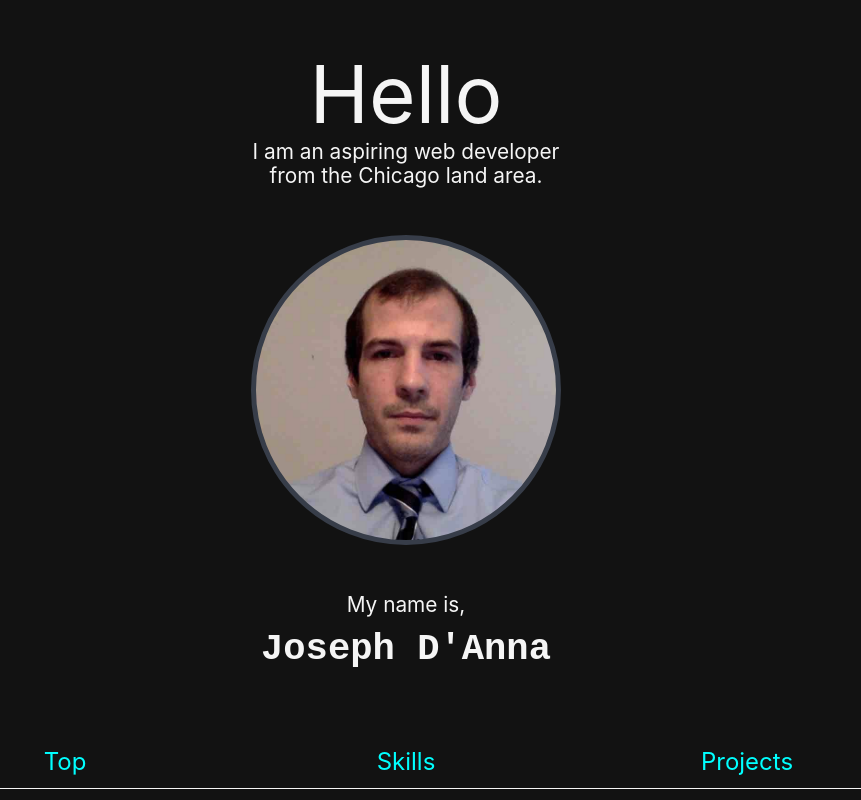
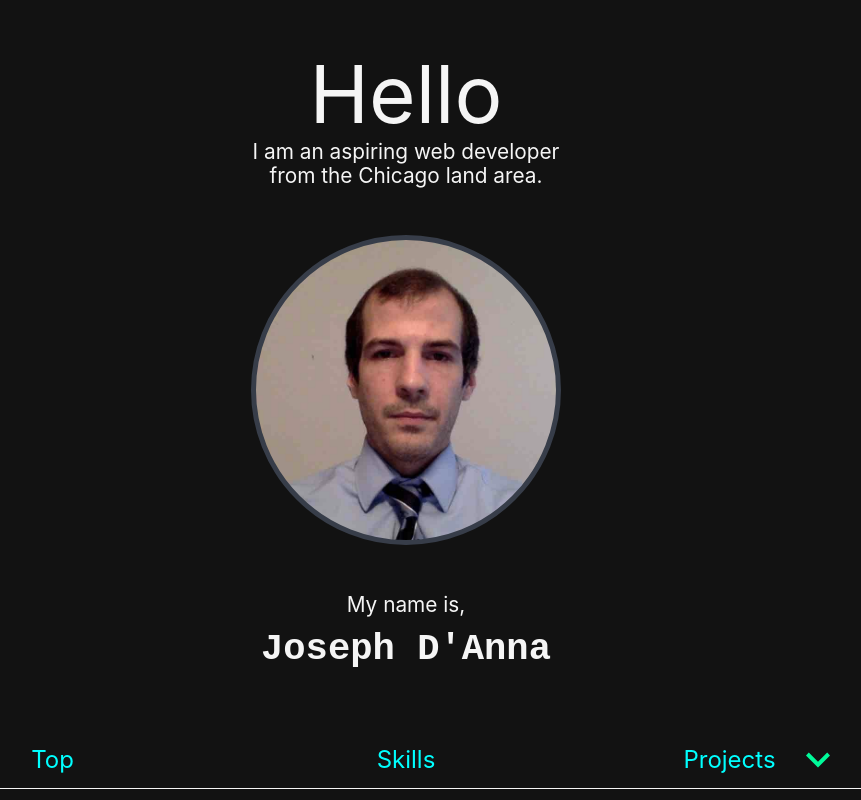
Before and after one commit to jodyanna/portfolio, a React (Create React App) app: page / in a window 1280 px wide. Shown: the top 800 px of the page, without its empty margins (234-1095 px from the left). Built offline with nearby package versions, Linux system fonts and the light colour scheme; no server answers.

Commit message:
add dropdown for nav bar projects

```diff
--- a/src/components/Navigation.js
+++ b/src/components/Navigation.js
@@ -1,4 +1,8 @@
 import React from 'react';
+
+import {getBrowserHeight} from "../util";
+
+import dropdownArrow from '../img/icons/dropdown-arrow.svg';
 
 import styles from '../styles/modules/Navigation.module.css';
 
@@ -9,6 +13,7 @@ class Navigation extends React.Component {
     this.state = {
       isVisible: false,
     };
+    this.browserHeight = getBrowserHeight();
   }
 
   handleClick = () => {
@@ -20,7 +25,7 @@ class Navigation extends React.Component {
       <nav className={styles.container}>
         <NavButton label={"NAV"} onClick={this.handleClick} />
         <NavMenu isVisible={this.state.isVisible} onClick={this.handleClick} />
-        <NavBar />
+        <NavBar browerHeight={this.browserHeight}/>
       </nav>
     );
   }
@@ -58,21 +63,90 @@ function NavMenu(props) {
       <li className={styles.navItemSub}><a href={"#spiral-designs"} onClick={props.onClick}>Spiral Designs</a></li>
       <li className={styles.navItemSub}><a href={"#portfolio"} onClick={props.onClick}>My Portfolio</a></li>
     </ul>
-  )
+  );
 }
 
 
-function NavBar() {
+class NavBar extends React.Component{
+  constructor(props) {
+    super(props);
+    this.state = {
+      isMenuVisible: false,
+      isMenuUp: true,
+    }
+    this.menuOffset = 160;
+  }
+
+  componentDidMount() {
+    window.addEventListener('scroll', this.handleScroll)
+  }
+
+  componentWillUnmount() {
+    window.removeEventListener('scroll', this.handleScroll)
+  }
+
+  handleScroll = () => {
+    if (window.pageYOffset < (this.props.browerHeight - this.menuOffset)) {
+      this.setState({isMenuVisible: this.state.isMenuVisible, isMenuUP: true});
+    }
+    else this.setState({isMenuVisible: this.state.isMenuVisible, isMenuUp: false});
+    console.log(this.state.isMenuUp)
+  }
+
+  handleClick = () => {
+    this.setState({isMenuVisible: !this.state.isMenuVisible});
+
+  }
+
+  render() {
     return (
       <div className={styles.navBarContainer}>
         <ul className={styles.navBar}>
           <li className={styles.navBarItem}><a href={"#top"}>Top</a></li>
           <li className={styles.navBarItem}><a href={"#skills"}>Skills</a></li>
-        <li className={styles.navBarItem}><a href={"#projects"}>Projects</a></li>
+          <li className={styles.navBarItem}>
+            <a href={"#projects"}>Projects</a>
+            <DropdownButton onClick={this.handleClick} />
+            <DropdownMenu isMenuVisible={this.state.isMenuVisible}
+                          isMenuUp={this.state.isMenuUp}
+                          menuOffset={this.menuOffset}
+                          onClick={this.handleClick}/>
+          </li>
         </ul>
       </div>
     );
   }
+}
+
+
+function DropdownButton(props) {
+  return (
+    <button className={styles.dropdownButton} onClick={props.onClick}>
+      <img src={dropdownArrow} alt="dropdown-arrow.svg" className={styles.dropdownIcon} />
+    </button>
+  )
+}
+
+
+function DropdownMenu(props) {
+  const determineStyleClass = () => {
+    if (props.isMenuVisible) return styles.dropdownVisible
+    else return styles.dropdownNotVisible
+  }
+
+  const determinePosition = () => {
+    if (props.isMenuUp) return {top: "-150px"}
+    else return {top: "50px"}
+  }
+
+  return (
+    <ul className={determineStyleClass()} style={determinePosition()}>
+      <li className={styles.dropdownItem}><a href={"#listen-bot"} onClick={props.onClick}>listen-bot</a></li>
+      <li className={styles.dropdownItem}><a href={"#spiral-designs"} onClick={props.onClick}>Spiral Designs</a></li>
+      <li className={styles.dropdownItem}><a href={"#portfolio"} onClick={props.onClick}>My Portfolio</a></li>
+    </ul>
+  )
+}
 
 
 export default Navigation;
--- a/src/styles/index.css
+++ b/src/styles/index.css
@@ -76,7 +76,7 @@ a:visited {
   color: hotpink;
 }
 a:hover {
-  color: mediumspringgreen;
+  color: #00fa9a;
 }
 
 .anchor {
--- a/src/styles/modules/Navigation.module.css
+++ b/src/styles/modules/Navigation.module.css
@@ -114,7 +114,14 @@
 }
 
 .navBarItem {
-    width: 100px;
+    display: flex;
+    display: -webkit-flex;
+    flex-direction: row;
+
+    align-items: center;
+    justify-content: center;
+
+    width: 150px;
 
     font-size: 1.5em;
     text-align: center;
@@ -123,6 +130,61 @@
 
     list-style: none;
 
+}
+
+.dropdownButton {
+    display: block;
+    position: relative;
+    top: 3px;
+
+    margin-left: 1em;
+
+    background-color: transparent;
+    border: none;
+}
+.dropdownButton:hover {
+    cursor: pointer;
+}
+
+.dropdownIcon {
+    width: 24px;
+    height: 24px;
+
+    transform: rotate(90deg);
+}
+
+.dropdownVisible {
+    display: flex;
+    display: -webkit-flex;
+    flex-direction: column;
+
+    align-items: flex-start;
+    justify-content: center;
+
+    position: absolute;
+    z-index: 1;
+    top: 0;
+
+    padding: 0.5em 1em;
+
+    background-color: #121212;
+    opacity: 100%;
+
+    border-radius: 5px;
+}
+
+.dropdownNotVisible {
+    display: none;
+}
+
+.dropdownItem {
+    width: fit-content;
+
+    margin: 0.4em 0;
+
+    font-size: 1em;
+
+    list-style: none;
 }
 
 
```
Also changed, not shown: src/img/icons/dropdown-arrow.svg (added). Lines whose indentation alone changed are shown as unchanged.
